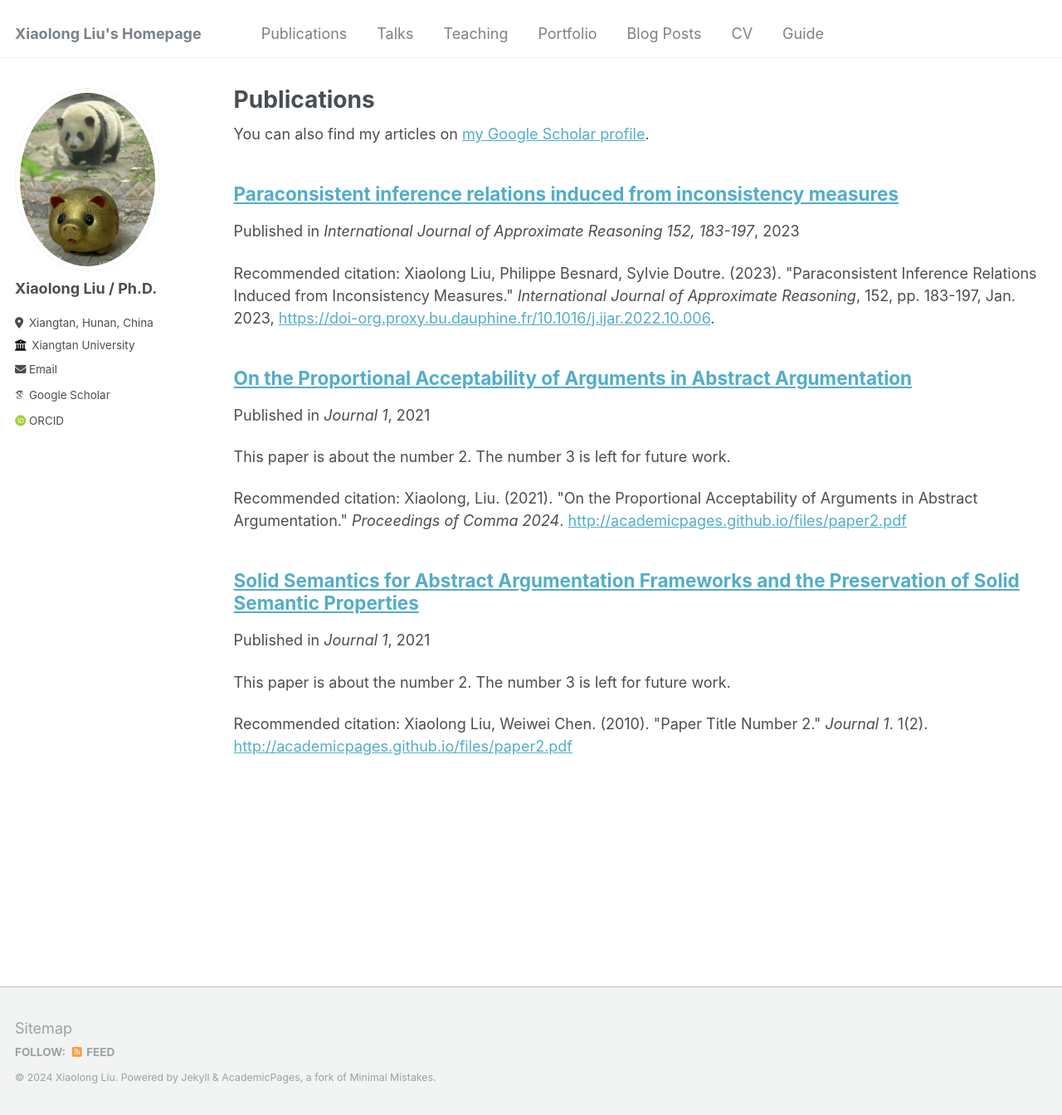
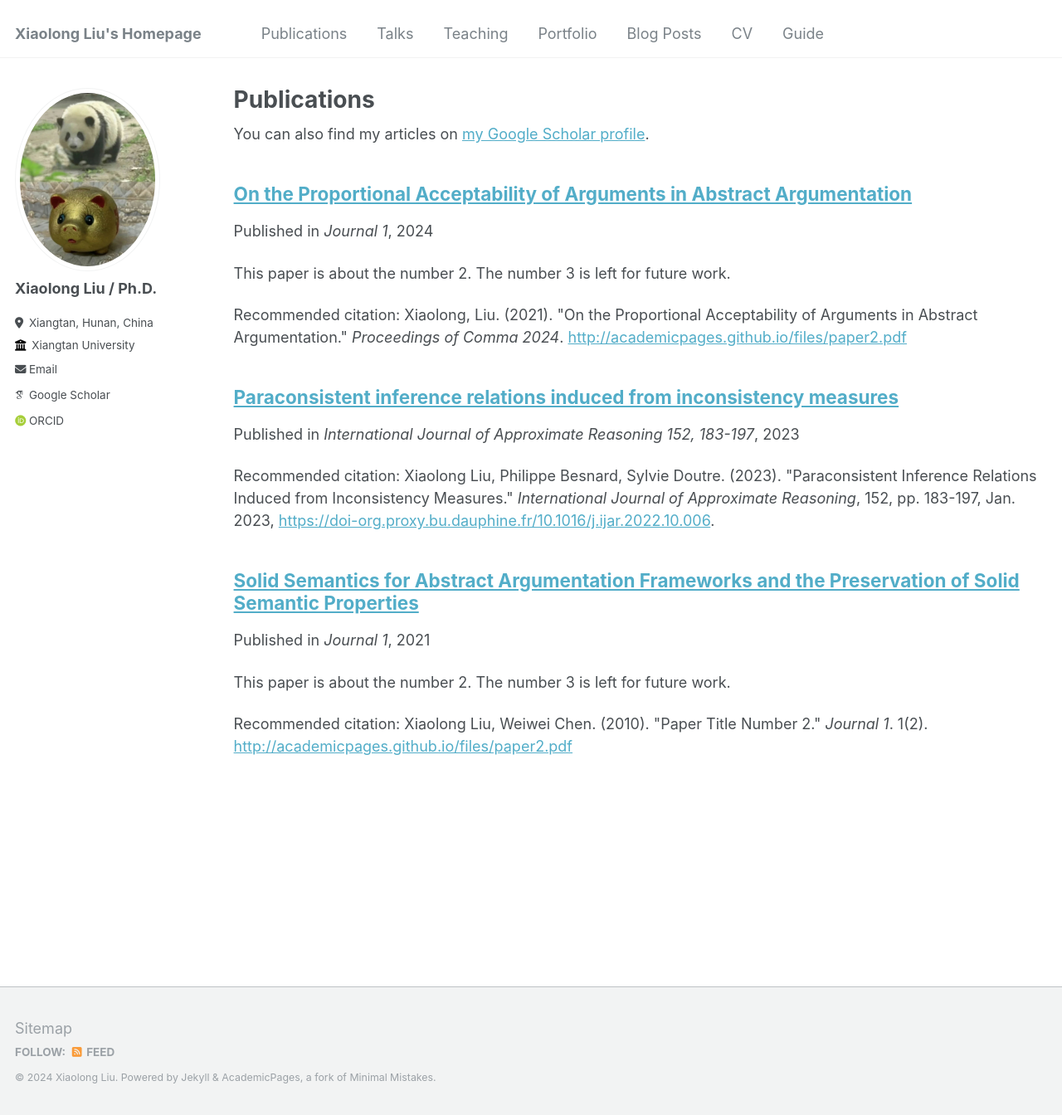
Before and after one commit to xiao-long-liu/xiao-long-liu.github.io, a Jekyll site: the page built from _pages/publications.md, in a window 1280 px wide and 1344 px high. Shown: the whole window at 83% size. Built offline with Jekyll 4.4.1, drawn with Linux system fonts in a browser that asks for light colours; some web fonts are replaced.

Commit message:
Update 2024-09-paper-title-number-5.md

```diff
--- a/_publications/2024-09-paper-title-number-5.md
+++ b/_publications/2024-09-paper-title-number-5.md
@@ -3,7 +3,7 @@ title: "On the Proportional Acceptability of Arguments in Abstract Argumentation
 collection: publications
 permalink: /publication/2024-09-paper
 excerpt: 'This paper is about the number 2. The number 3 is left for future work.'
-date: 2021-10-01
+date: 2024-09-17
 venue: 'Journal 1'
 paperurl: 'http://academicpages.github.io/files/paper2.pdf'
 citation: 'Xiaolong, Liu. (2021). &quot;On the Proportional Acceptability of Arguments in Abstract Argumentation.&quot; <i>Proceedings of Comma 2024</i>.	'
```
